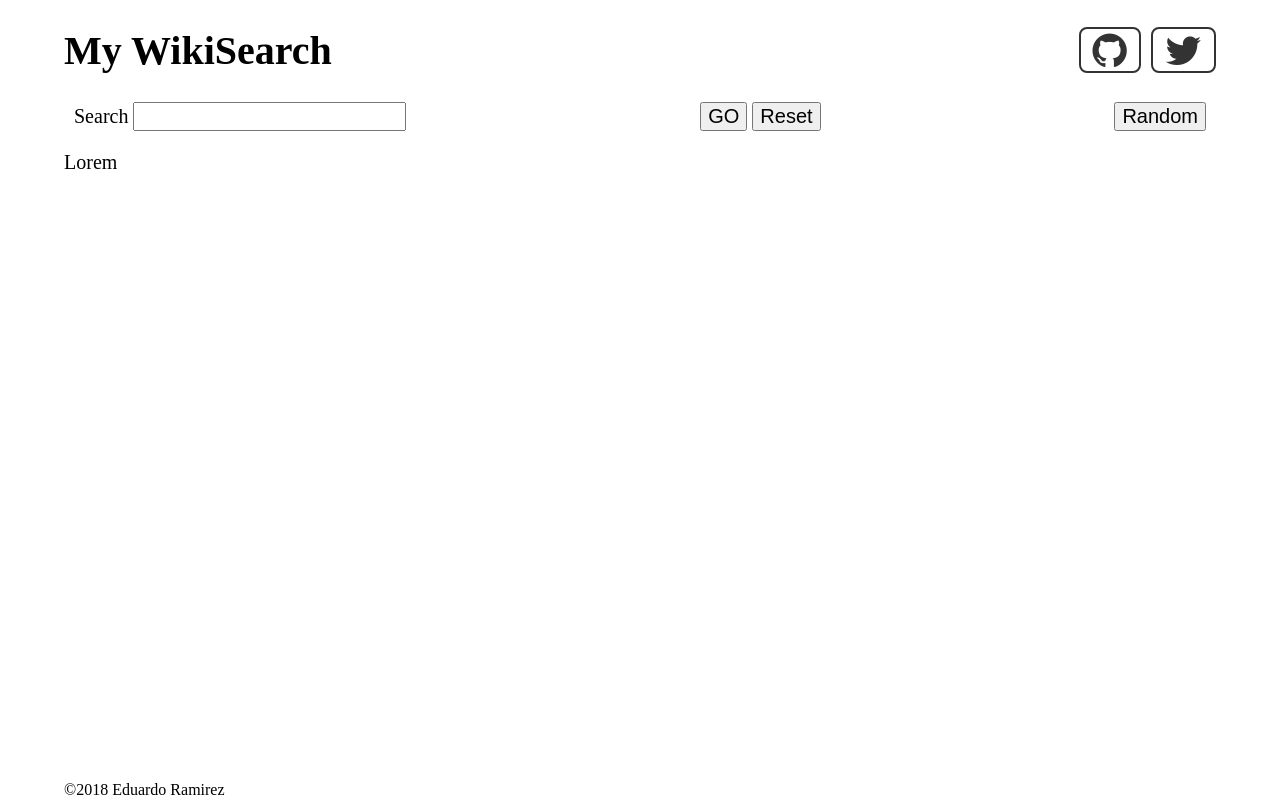
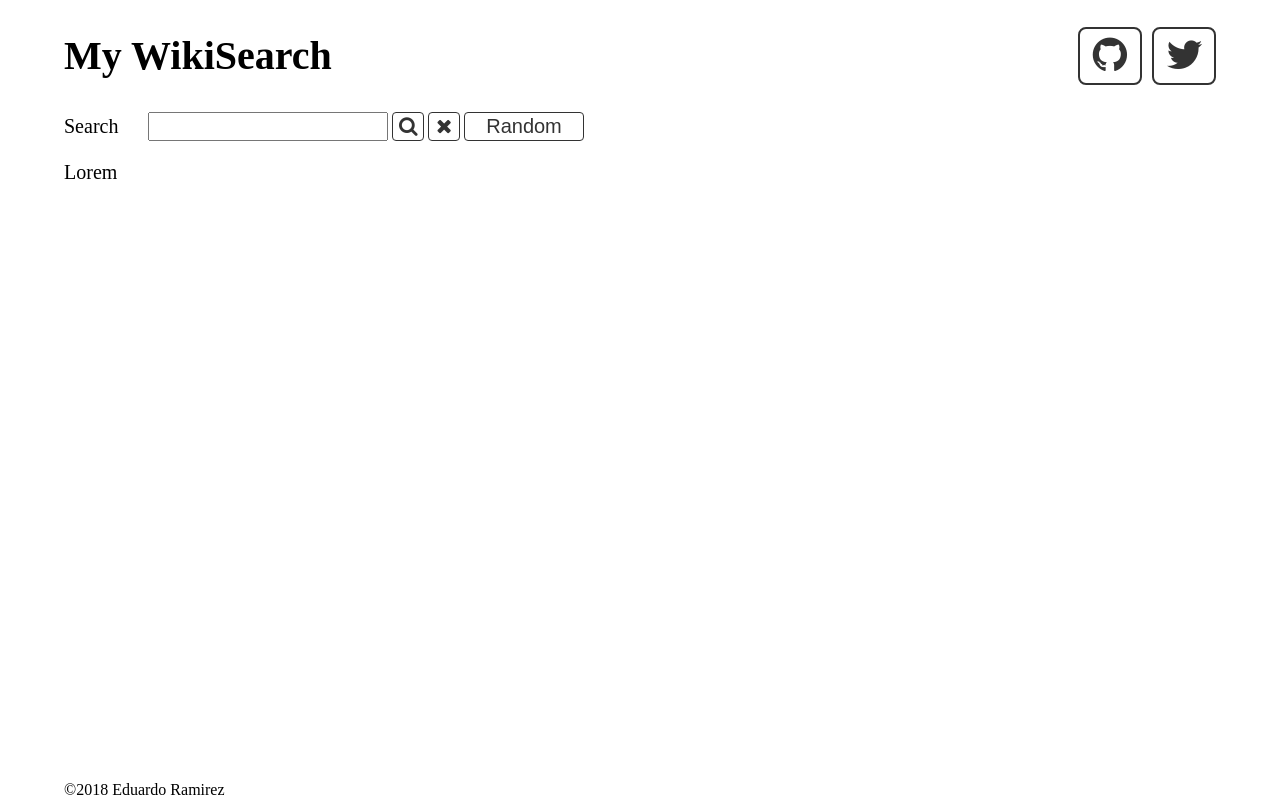
Before and after one commit to edramir18/wikisearch, a website: page public/index.html in a window 1280 px wide. Drawn offline with Linux system fonts and the light colour scheme.

Commit message:
General Layout Completed

```diff
--- a/app/scss/_component.scss
+++ b/app/scss/_component.scss
@@ -5,12 +5,19 @@
     border-radius: 0.2em;
     text-decoration: none;
     display: inline-block;
+    transition-property: background-color;
     transition-duration: 0.4s;
 
     &__icon{
-        padding-left: 0.3em;
-        padding-right: 0.3em;
-        height: 1.15em;
+        padding: 0.1em 0.3em;
+        height: 1.45em;
+        width: 1.6em;
+        text-align: center;
+    }
+    &__text{
+        padding: 0.1em 0.3em;
+        height: 1.45em;
+        text-align: center;
     }
     &:hover{
         color: white;
--- a/app/scss/_layout.scss
+++ b/app/scss/_layout.scss
@@ -40,18 +40,9 @@
 }
 
 .search {
-    width: 100%;
-    //height: auto;
-    display: flex;
-    flex-direction: row;
-    flex-wrap: wrap;
+    display: grid;
+    grid-template-columns: 4em 12em repeat(2, 1.6em) 6em;
+    grid-template-rows: auto;
+    grid-gap: .2em;
     align-items: center;
-    justify-content: space-between;
-    &__item {
-        margin: 0 .5em;
-    }
-    &__item:nth-child(1){
-        margin-left: 0.5em;
-        margin-right: 0.5em;
-    }
 }
--- a/public/index.html
+++ b/public/index.html
@@ -19,18 +19,12 @@
         </div>
     </header>
     <section>
-        <form class="search">
-            <div class="search__item">
-                <label for="search">Search</label>
-                <input type="text" name="search" id="wikitext">
-            </div>
-            <div class="search__item">
-                <input type="submit" value="GO">
-                <input type="reset" value="Reset">
-            </div>
-            <div class="search__item">
-                <button>Random</button>
-            </div>
+        <form id="form" name="f-search" class="search" method="post">
+            <label for="search">Search</label>
+            <input type="text" name="search" id="searchtext">
+            <button class="btn btn__icon" type="submit"><i class="fa fa-search"></i></button>
+            <button class="btn btn__icon" type="reset"><i class="fa fa-remove"></i></button>
+            <button class="btn btn__text" type="button" name="random">Random</button>
         </form>
 
     </section>
--- a/public/js/main.js
+++ b/public/js/main.js
@@ -50,6 +50,28 @@ function searchWiki(){
 
     return false;
 }
+
+function submitHandler (event) {
+    console.log(this);
+    console.log(event);
+    event.preventDefault();
+}
+
+function resetHandler (event) {
+    console.log("reset function");
+}
+
+function randomHandler (event) {
+    event.cancelBubble = true;
+    console.log(event);
+}
+
 document.addEventListener('DOMContentLoaded', () => {
     console.log("DOM Loaded");
+    const form = document.getElementById("form");
+    form.addEventListener("submit", submitHandler);
+    form.addEventListener("reset", resetHandler);
+    form.querySelector('button[name="random"]').addEventListener("click", randomHandler);
+
+
 }, false);
```
Also changed, not shown: README.md, public/css/main.css.
